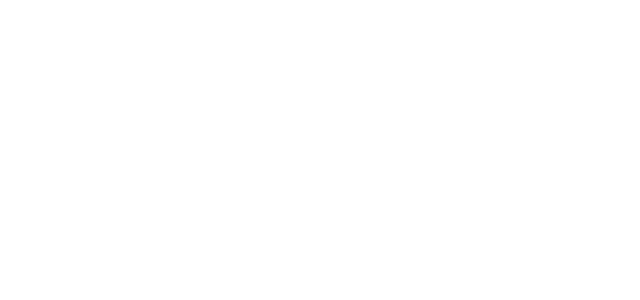
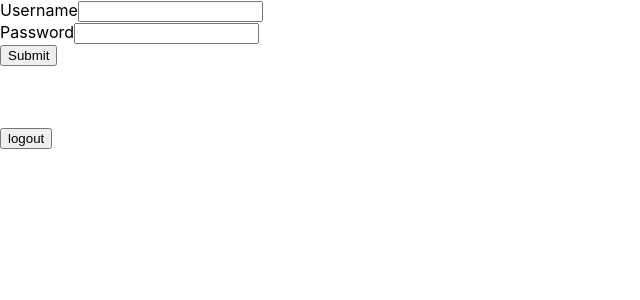
Before and after one commit to CYX22222003/ProjectKorolev, a React (Create React App) app in the folder app_react/: page /login in a window 1280 px wide. Before the commit this address had no page. Shown: the top 300 px of the page, without its empty margins (0-640 px from the left). Built offline with nearby package versions, Linux system fonts and the light colour scheme; no server answers.

Commit message:
Update Login_and_Signup folder - create new Login and Logout function - refactor SignUp function

```diff
--- a/app_react/src/App.tsx
+++ b/app_react/src/App.tsx
@@ -2,6 +2,7 @@ import {Routes, Route, redirect} from 'react-router-dom';
 import "./App.css";
 import APITest from "./APITest";
 import SignUp from './Login_and_SignUp/SignUp';
+import Login from "./Login_and_SignUp/Login";
 
 async function getTest(address : string | undefined, apiKey: string | undefined) : Promise<string> {
   if (address === undefined ) {
@@ -66,6 +67,7 @@ function App() {
     <Route path = "/" element={<APITest />} />
     <Route path = "/signup" element={<SignUp />} />
     <Route path = "/test" element={<App2 />}/>
+    <Route path = "/login" element={<Login />} />
   </Routes>
   )
 
--- a/app_react/src/Login_and_SignUp/Login.tsx
+++ b/app_react/src/Login_and_SignUp/Login.tsx
@@ -1,6 +1,63 @@
-import {ReactElement} from 'react';
+import React, {ReactElement, useState} from 'react';
+import { LoginInfo } from './constants';
+import Logout  from "./Logout"
+
+async function loginAction(data : LoginInfo,
+    address : string | undefined, apiKey: string | undefined)
+    : Promise<boolean> {
+    if (address === undefined ) {
+        throw new Error("address is undefined");
+    }
+
+    if (apiKey === undefined ) {
+        throw new Error("apiKey is undefined");
+    }
+    const res : Response = await fetch(address, {
+        method: "POST",
+        mode: "cors",
+        redirect: "follow",
+        credentials: 'include',
+        headers: {
+            "Content-Type" : "application/json",
+            "API-Key" : apiKey,
+            "Accept-Encoding": "gzip, deflate, br",
+            "Connection" : "keep-alive"
+        },
+        body: JSON.stringify(data)
+    })
+    return res.status === 200;
+}
+
+
 
 export default function Login() : ReactElement {
+    const [username, setEmail] = useState<string>("");
+    const [passwd, setPasswd] = useState<string>("");
+    const [statusIn, setStatusIn] = useState<boolean>(false);
+    const [loginInfo, setLoginInfo] = useState<LoginInfo>({username : "", passwd : ""});
 
-    return (<></>);
+    async function handleLogin(e : React.FormEvent<HTMLFormElement>) : Promise<boolean> {
+        e.preventDefault();
+        const data : LoginInfo = {
+            username : username,
+            passwd: passwd
+        }
+        setLoginInfo(data);
+        const out : boolean = await loginAction(data, process.env.REACT_APP_LOGIN_URL, process.env.REACT_APP_API_KEY);
+        setStatusIn(true);
+        return out;
+    }
+
+    return (<div>
+        <form onSubmit={handleLogin}>
+            <label>Username</label><input type="text" onChange={(
+                e : React.FormEvent<HTMLInputElement>) => {setEmail(e.currentTarget.value);}}/> <br />
+            <label>Password</label><input type="password" onChange={
+                (e : React.FormEvent<HTMLInputElement>) => {setPasswd(e.currentTarget.value);}}/> <br />
+            <button type="submit" >Submit</button>
+            <br />
+        </form>
+        <br /> <h1>{statusIn && ("Login Successfully")}</h1>
+        <br /> <Logout loginInfo={loginInfo} apiKey={process.env.REACT_APP_API_KEY} />
+    </div>);
 }
--- /dev/null
+++ b/app_react/src/Login_and_SignUp/Logout.tsx
@@ -0,0 +1,47 @@
+import { ReactElement } from "react";
+import { LoginInfo } from "./constants";
+
+async function postTest(data : any,
+    address : string | undefined, apiKey: string | undefined)
+    : Promise<any> {
+    if (address === undefined ) {
+        throw new Error("address is undefined");
+    }
+
+    if (apiKey === undefined ) {
+        throw new Error("apiKey is undefined");
+    }
+
+    const res : Response = await fetch(address, {
+        method: "POST",
+        mode: "cors",
+        redirect: "follow",
+        credentials: 'include',
+        headers: {
+            "Content-Type" : "application/json",
+            "API-Key" : apiKey,
+            "Accept-Encoding": "gzip, deflate, br",
+            "Connection" : "keep-alive"
+        },
+        body: JSON.stringify(data)
+    })
+
+    //console.log("status code: " + res.status)
+    return res.text();
+}
+
+type LogoutProps = {
+    loginInfo : LoginInfo,
+    apiKey : string | undefined
+}
+
+
+export default function Logout({loginInfo, apiKey} : LogoutProps) : ReactElement {
+    return ( <div>
+    <button onClick={() => {
+            postTest(loginInfo, process.env.REACT_APP_LOGOUT_URL, apiKey)
+            .then(res => console.log(res))
+            .catch(err => console.log(err))
+        }}>logout</button>
+    </div>);
+}
--- /dev/null
+++ b/app_react/src/Login_and_SignUp/constants.tsx
@@ -0,0 +1,10 @@
+export type LoginInfo = {
+    username : string,
+    passwd : string,
+}
+
+export type SignUpForm = {
+    username:string,
+    email:string,
+    password:string,
+}
```
Also changed, not shown: app_react/src/Login_and_SignUp/SignUp.tsx (+1 -7 lines).
